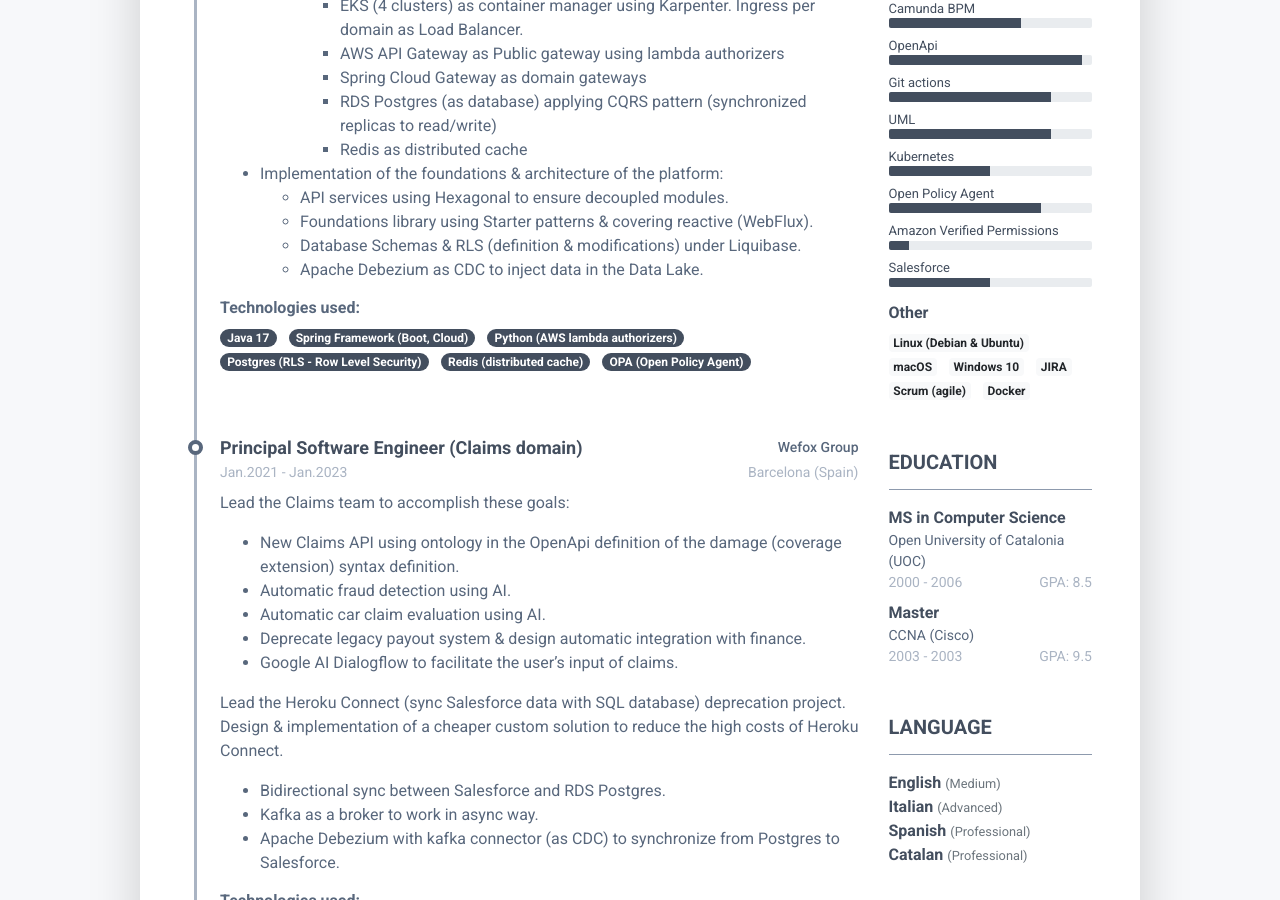
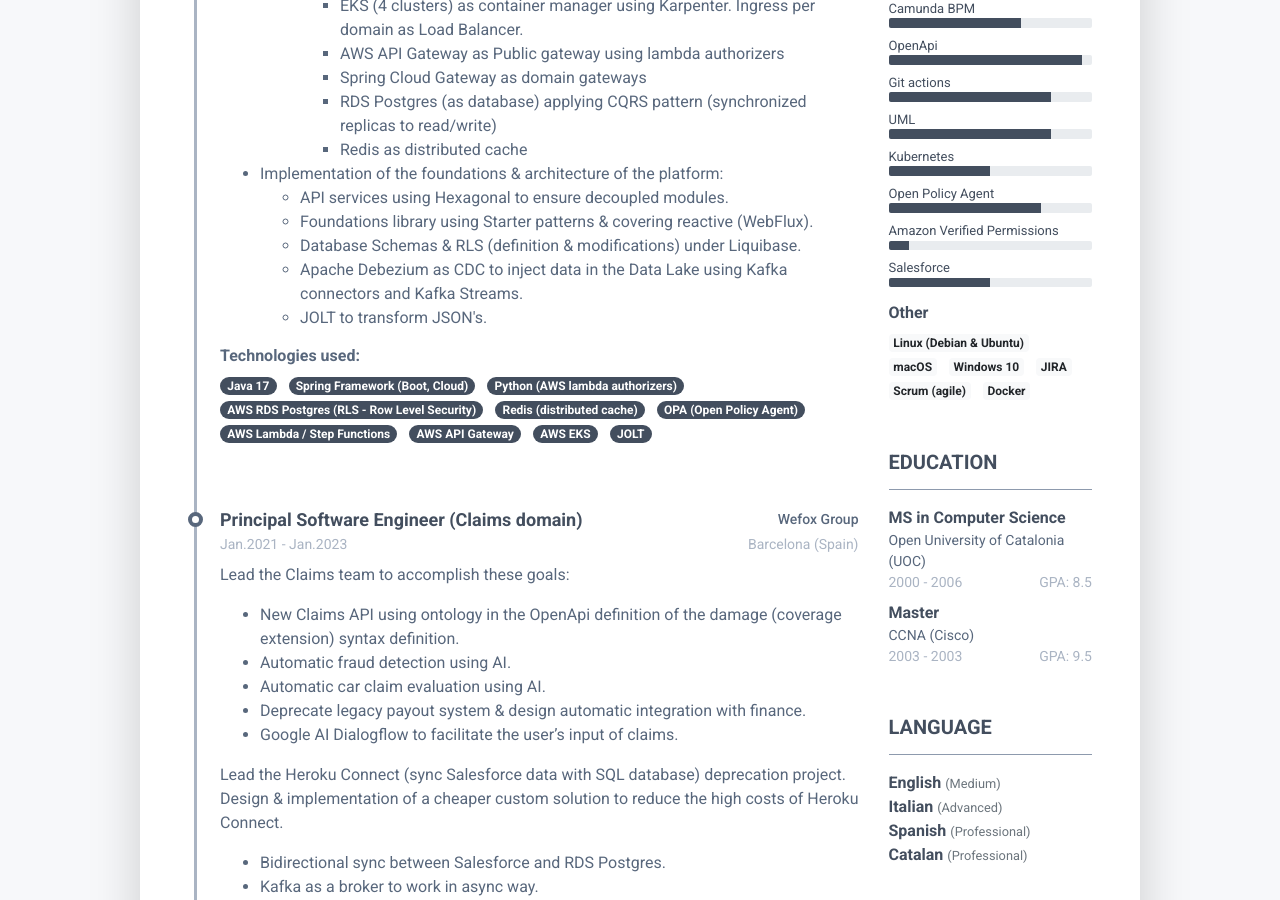
Before and after one commit to avall/avall.github.io, a Jekyll site: the page built from index.html, in a window 1280 px wide and 900 px high, scrolled down 1335 px. Built offline with Jekyll 4.4.1, drawn with Linux system fonts in a browser that asks for light colours; nearby versions of some CDN libraries.

Commit message:
Experience

```diff
--- a/_data/data.yml
+++ b/_data/data.yml
@@ -75,16 +75,22 @@
               <li>API services using Hexagonal to ensure decoupled modules.</li>
               <li>Foundations library using Starter patterns & covering reactive (WebFlux).</li>
               <li>Database Schemas & RLS (definition & modifications) under Liquibase.</li>
-              <li>Apache Debezium as CDC to inject data in the Data Lake.</li>
+              <li>Apache Debezium as CDC to inject data in the Data Lake using Kafka connectors and Kafka Streams.</li>
+              <li>JOLT to transform JSON's.</li>
             </ul>
           </div>
       technologies:
         - name: Java 17
         - name: Spring Framework (Boot, Cloud)
         - name: Python (AWS lambda authorizers)
-        - name: Postgres (RLS - Row Level Security)
+        - name: AWS RDS Postgres (RLS - Row Level Security)
         - name: Redis (distributed cache)
         - name: OPA (Open Policy Agent)
+        - name: AWS Lambda / Step Functions
+        - name: AWS API Gateway
+        - name: AWS EKS
+        - name: JOLT
+
 
     - position: Principal Software Engineer (Claims domain)
       # page_break: true
```
